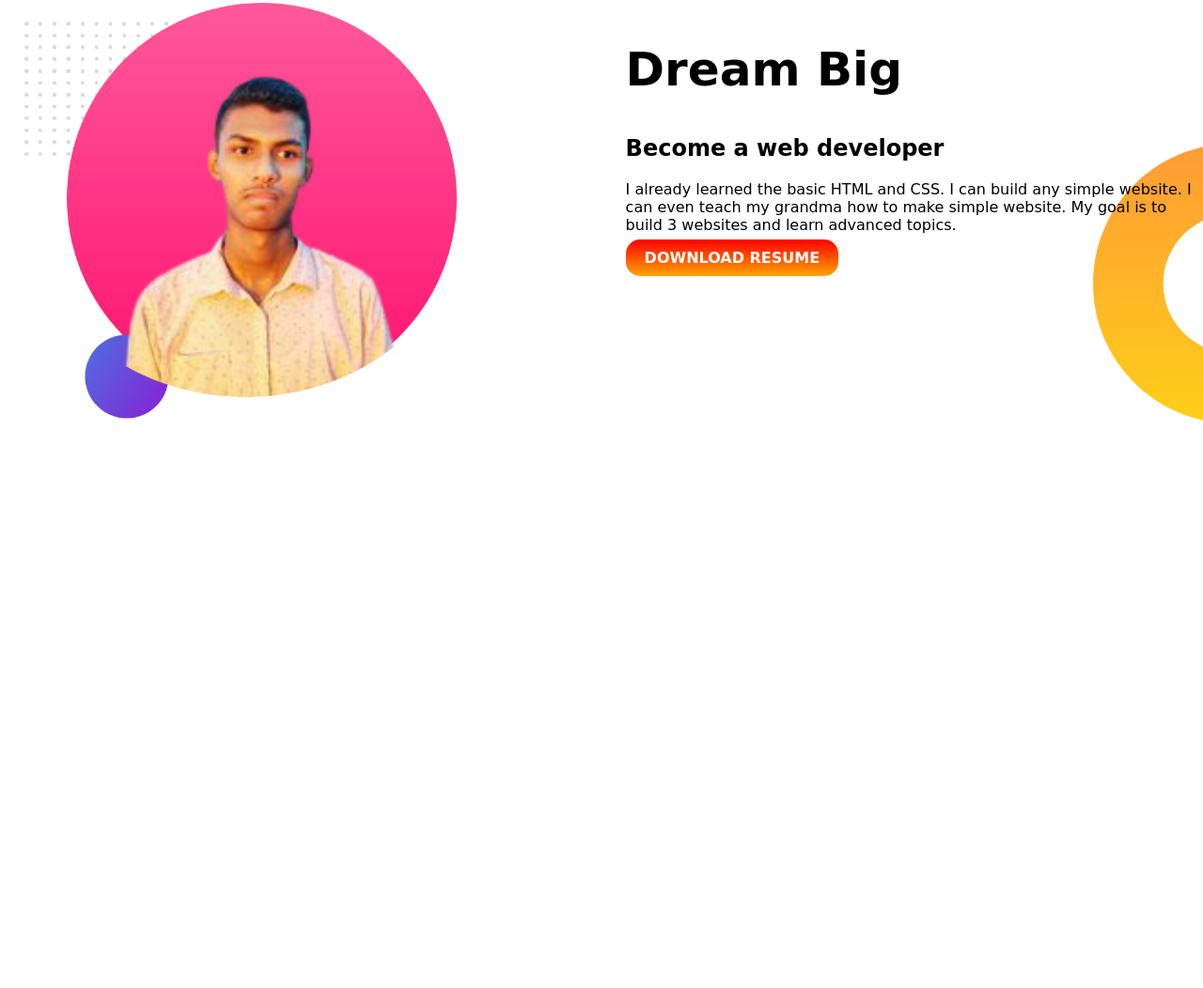
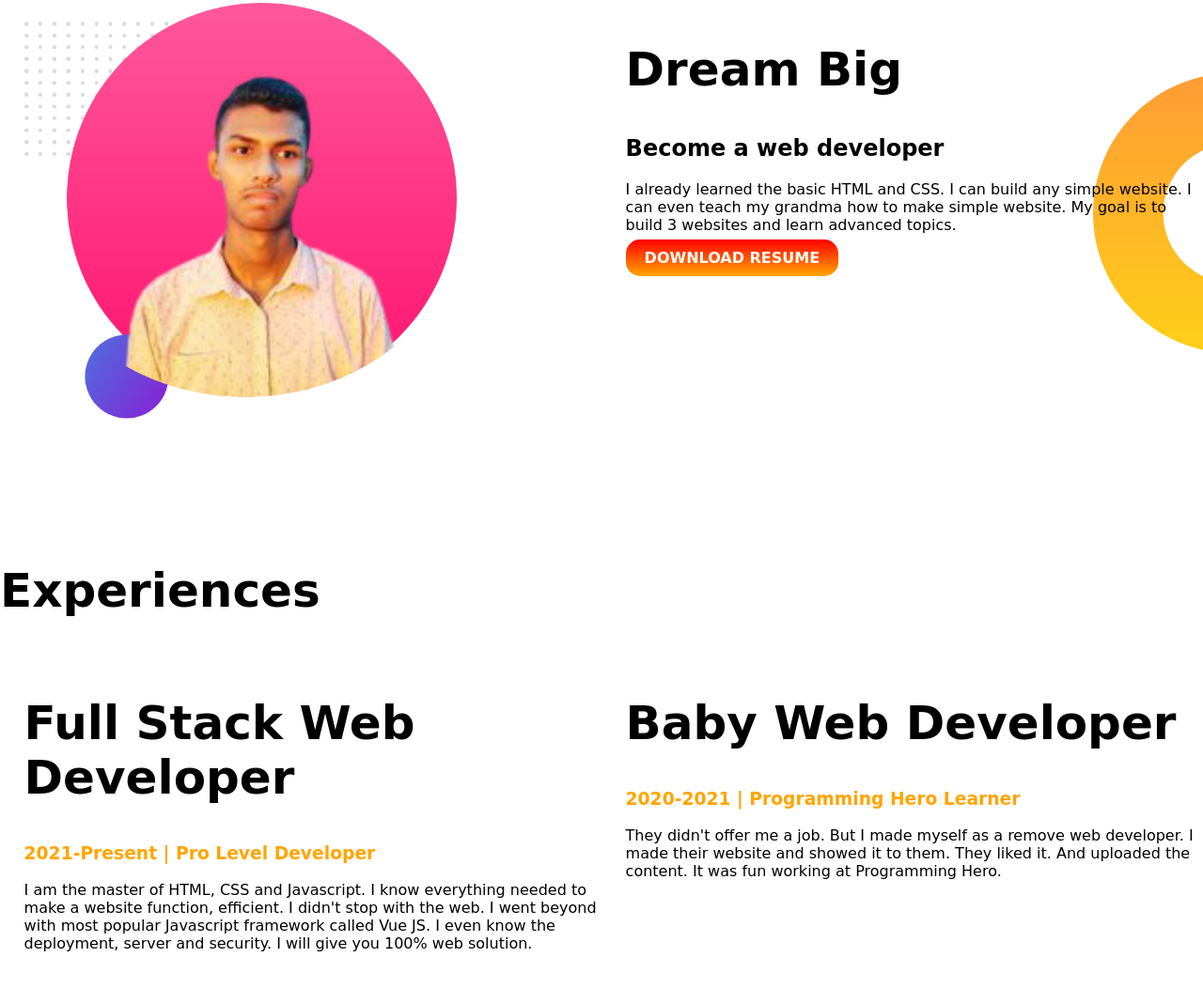
Before and after one commit to assbd/developer-portfolio, a plain HTML site: page index.html in a window 1280 px wide. Shown: the part 712-1764 px from the top of the page at 94% size. Before the commit the page ends 1312 px from the top, so only its background shows below. Drawn offline with Linux system fonts and the light colour scheme; a web font is replaced by a local one.

Commit message:
experience section

```diff
--- a/index.html
+++ b/index.html
@@ -12,9 +12,9 @@
     <link rel="stylesheet" href="style.css">
 </head>
 
-<body class="top-banner">
-    <section>
-        <div class="half-width">
+<body >
+    <section class="top-banner flexible-container">
+        <div class="half-width ">
             <h1>Welcome To </h1>
             <h1><span class="header-color">Abrar Shahriar's</span> World!</h1>
             <h3>Building quality websites and applications with HTML, CSS, and JavaScript.</h3>
@@ -27,21 +27,40 @@
             </p>
             <a class="link-button" href="https://www.linkedin.com/in/abrar-shahriar-b417a11a4/" target="_blank" >HIRE ME</a>
         </div>
-        <div class="half-width">
+        <div class="half-width ">
             <img src="images/my-bg-sadab.png" alt="Sadab's Photo">
         </div>
     </section>
-    <section class="dream-big">
-        <div class="half-width">
+    <section class="dream-big flexible-container">
+        <div class="half-width ">
             <img src="images/my-bg2-sadab.png" alt="Sadab picture">
         </div>
-        <div class="half-width">
+        <div class="half-width ">
             <h1>Dream Big</h1>
             <h2>Become a web developer</h2>
             <p>I already learned the basic HTML and CSS. I can build any simple website. I can even teach my grandma how to make simple website. My goal is to build 3 websites and learn advanced topics.</p>
             <a class="link-button" href="" target="_blank">DOWNLOAD RESUME</a>
         </div>
     </section>
+    <section class="experience-area">
+        <h1>Experiences</h1>
+        <div class="flexible-container">
+            <div class="half-width ">
+                <h1>Full Stack Web Developer</h1>
+                <h3 class="header-color">
+                    2021-Present | Pro Level Developer
+                </h3>
+                <p>
+                    I am the master of HTML, CSS and Javascript. I know everything needed to make a website function, efficient. I didn't stop with the web. I went beyond with most popular Javascript framework called Vue JS. I even know the deployment, server and security. I will give you 100% web solution.
+                </p>
+            </div>
+            <div class="half-width ">
+                <h1>Baby Web Developer</h1>
+                <h3 class="header-color">2020-2021 | Programming Hero Learner</h3>
+                <p>They didn't offer me a job. But I made myself as a remove web developer. I made their website and showed it to them. They liked it. And uploaded the content. It was fun working at Programming Hero.</p>
+            </div>
+        </div>
+    </section>
 </body>
 
 </html>
--- a/style.css
+++ b/style.css
@@ -9,13 +9,14 @@
 .header-color{
     color: orange;
 }
-section{
+.flexible-container{
     display: flex;
+    margin-bottom: 150px;
 }
 .half-width{
     width: 50%;
     padding-left: 2%;
-    margin-bottom: 150px;
+
 }
 .half-width img {
     width: 75%;
@@ -37,5 +38,9 @@
 .dream-big{
     background-image: url(images/dream-bg.png);
     background-repeat: no-repeat;
-    background-position: right ;
+    background-position: right;
+
 }
+.experience-area{
+
+}
```
